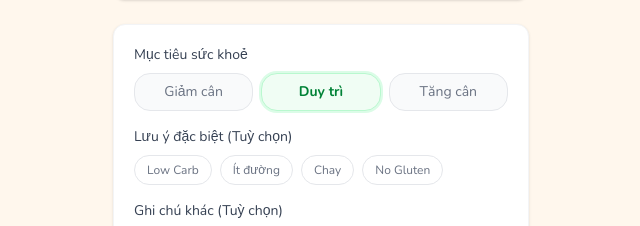
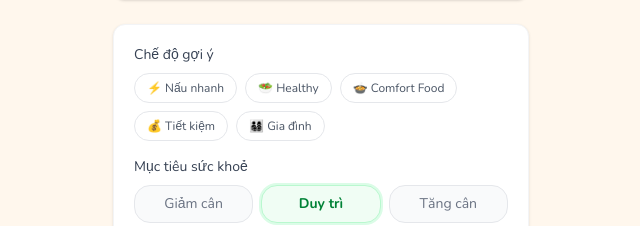
Before and after one commit to JethroHawthorn/daily_food, a Next.js app: page /smart in a window 1280 px wide. Shown: the part 170-396 px from the top of the page, without its empty margins (319-959 px from the left). Built offline with nearby package versions, Linux system fonts and the light colour scheme; no server answers.

Commit message:
feat: Introduce meal suggestion modes in the UI and integrate them into AI recommendations.

```diff
--- a/src/actions/ai.ts
+++ b/src/actions/ai.ts
@@ -273,7 +273,12 @@ import { getWeather, getCurrentSeason } from '@/lib/weather';
 
 export async function getSmartMealRecommendations(
   availableFoods: Food[],
-  healthContext: { goal: string; conditions: string[], otherNotes?: string }
+  healthContext: {
+    goal: string;
+    conditions: string[];
+    otherNotes?: string;
+    mode?: string;
+  }
 ) {
   if (!process.env.GEMINI_API_KEY) {
     throw new Error("Chưa cấu hình API Key cho AI.");
@@ -287,6 +292,16 @@ export async function getSmartMealRecommendations(
 
     const weather = await getWeather();
     const season = getCurrentSeason();
+    const history = await getMealHistory(7);
+
+    // Filter history to simple ID list
+    const recentMealIds = history.flatMap(h => {
+        try {
+            return JSON.parse(h.food_ids) as number[];
+        } catch {
+            return [];
+        }
+    });
 
     const weatherSummary = weather
       ? `${weather.temp_c}°C, ${weather.condition.text}, Humidity: ${weather.humidity}%`
@@ -308,20 +323,23 @@ Context:
 - User Health Goal: ${healthContext.goal}
 - User Conditions: ${healthContext.conditions.join(', ')}
 - Other Health Notes: ${healthContext.otherNotes || "None"}
+- Selected Mode: ${healthContext.mode || "Normal"} (Prioritize this: Quick=fast, Budget=cheap, Comfort=warm/rich, Healthy=balanced)
+- Recent History IDs (Avoid if possible): ${JSON.stringify(recentMealIds)}
 
 Candidate Meals:
 ${foodListJson}
 
 Task:
-1. Select top 3 most suitable meals from the candidates based on weather, season, and health context (especially any 'Other Health Notes').
-2. If no perfect match, choose the best available.
-3. Explain WHY in Vietnamese (briefly).
+1. Select top 3 most suitable meals.
+2. STRICTLY penalize repetition (avoid meals in Recent History).
+3. Prioritize based on the Selected Mode and Health Context.
+4. Explain WHY in Vietnamese (briefly, mention weather/mode/health why it matches).
 
 Output JSON Array:
 [
   {
     "food_id": number,
-    "reason": "string (Why this is good for today's weather/health)"
+    "reason": "string"
   }
 ]
 `;
--- a/src/components/smart-meal-suggestion.tsx
+++ b/src/components/smart-meal-suggestion.tsx
@@ -19,6 +19,7 @@ export function SmartMealSuggestion({ foods }: Props) {
   const [goal, setGoal] = useState('maintain');
   const [conditions, setConditions] = useState<string[]>([]);
   const [otherNotes, setOtherNotes] = useState('');
+  const [mode, setMode] = useState('');
 
   useEffect(() => {
     getWeatherInfo().then(setWeather);
@@ -34,7 +35,8 @@ export function SmartMealSuggestion({ foods }: Props) {
       const res = await getSmartMealRecommendations(foods, {
         goal,
         conditions,
-        otherNotes
+        otherNotes,
+        mode
       });
       setSuggestions(res);
     } catch (error) {
@@ -77,6 +79,32 @@ export function SmartMealSuggestion({ foods }: Props) {
 
       {/* Inputs */}
       <div className="space-y-4 bg-white p-5 rounded-xl border border-gray-100 shadow-sm">
+
+        <div>
+            <label className="text-sm font-medium text-gray-700 mb-2 block">Chế độ gợi ý</label>
+            <div className="flex flex-wrap gap-2">
+                {[
+                    { val: 'quick', label: '⚡️ Nấu nhanh' },
+                    { val: 'healthy', label: '🥗 Healthy' },
+                    { val: 'comfort', label: '🍲 Comfort Food' },
+                    { val: 'budget', label: '💰 Tiết kiệm' },
+                    { val: 'family', label: '👨‍👩‍👧‍👦 Gia đình' }
+                ].map((m) => (
+                    <button
+                        key={m.val}
+                        onClick={() => setMode(m.val === mode ? '' : m.val)}
+                        className={`text-xs py-1.5 px-3 rounded-full border transition-all ${
+                            mode === m.val
+                            ? 'bg-indigo-50 border-indigo-200 text-indigo-700 font-bold ring-2 ring-indigo-100'
+                            : 'bg-white border-gray-200 text-gray-600 hover:bg-gray-50'
+                        }`}
+                    >
+                        {m.label}
+                    </button>
+                ))}
+            </div>
+        </div>
+
         <div>
             <label className="text-sm font-medium text-gray-700 mb-2 block">Mục tiêu sức khoẻ</label>
             <div className="grid grid-cols-3 gap-2">
```
Also changed, not shown: public/sw.js.
